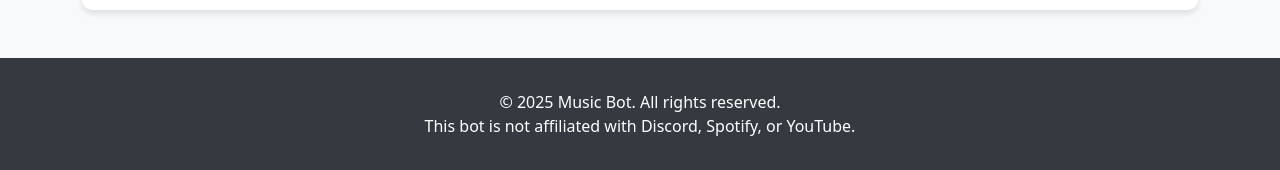
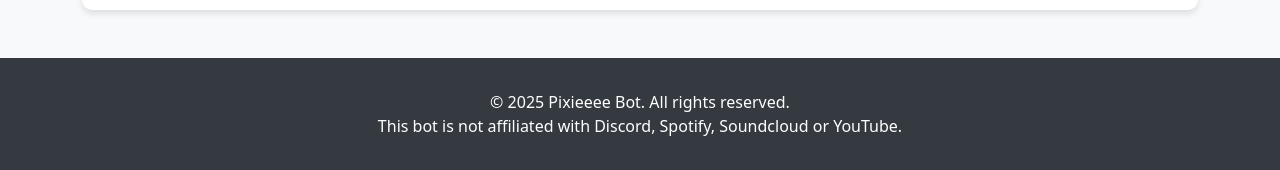
Before and after one commit to Pixel-Nomad/Pixieeee-Bot-Site, a plain HTML site: page index.html in a window 1280 px wide. Shown: the part 2268-2438 px from the top of the page. Drawn offline with nearby package versions, Linux system fonts and the light colour scheme.

Commit message:
Update index.html

```diff
--- a/index.html
+++ b/index.html
@@ -164,8 +164,8 @@
     <!-- Footer -->
     <footer class="footer">
         <div class="container text-center">
-            <p class="mb-0">&copy; <span id="currentYear"></span> Music Bot. All rights reserved.</p>
-            <p class="mb-0">This bot is not affiliated with Discord, Spotify, or YouTube.</p>
+            <p class="mb-0">&copy; <span id="currentYear"></span> Pixieeee Bot. All rights reserved.</p>
+            <p class="mb-0">This bot is not affiliated with Discord, Spotify, Soundcloud or YouTube.</p>
         </div>
     </footer>
 
```
